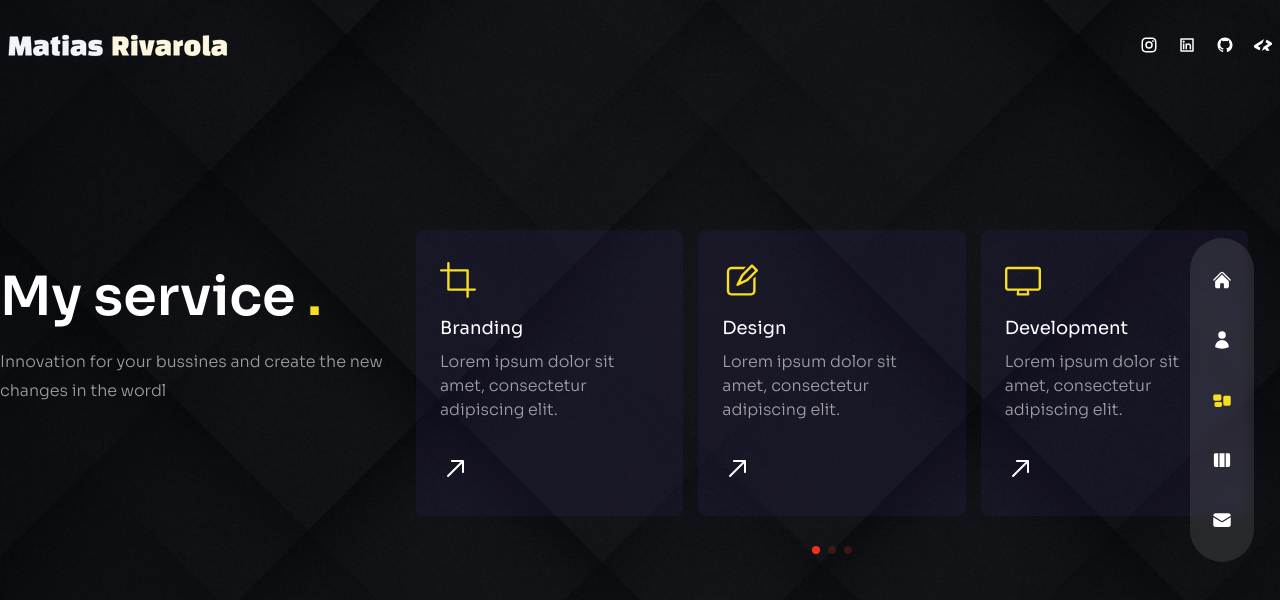
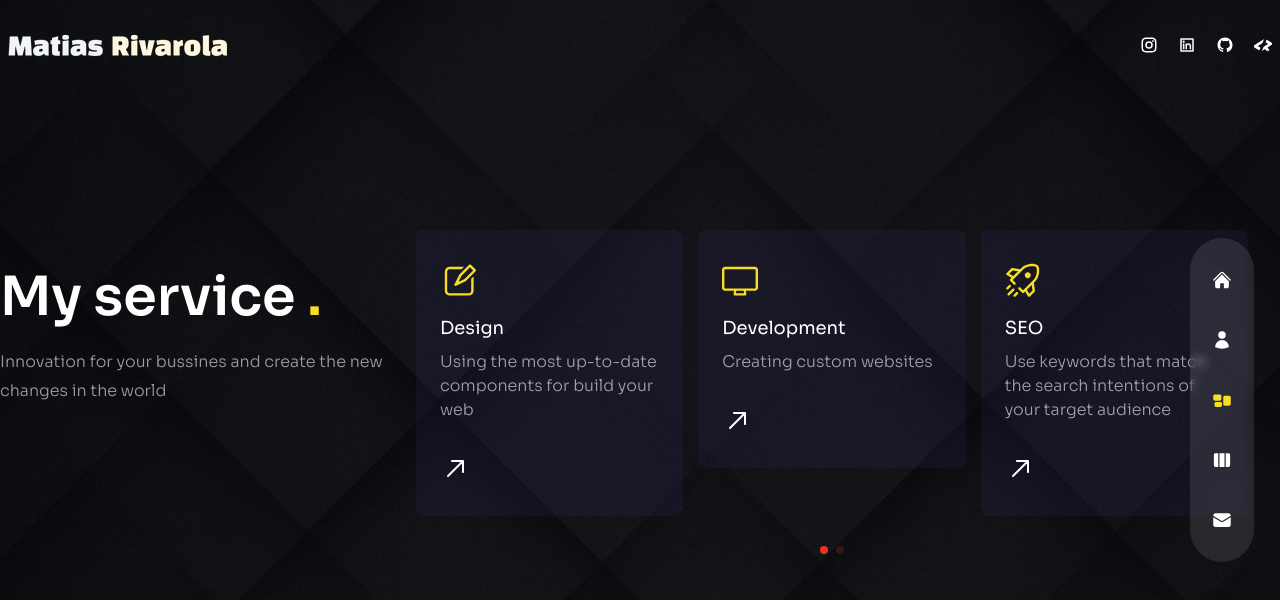
Before and after one commit to MatiRivarola/Portafolio, a Next.js app: page /pages/services in a window 1280 px wide. Shown: the top 600 px of the page. Built offline with nearby package versions, Linux system fonts and the light colour scheme.

Commit message:
[UPDATE] info

```diff
--- a/src/app/components/about-client.js
+++ b/src/app/components/about-client.js
@@ -158,7 +158,7 @@ export default function AboutClient() {
                   <CountUp start={0} end={14} duration={8} /> +
                 </div>
                 <div className="text-xs uppercase tracking-[1px] leading-[1.4] max-w-[100px]">
-                  Used Technology
+                  Technologys
                 </div>
               </div>
             </div>
--- a/src/app/components/serviceSlider.js
+++ b/src/app/components/serviceSlider.js
@@ -10,35 +10,33 @@ import {
   RxRocket,
   RxArrowTopRight,
 } from "react-icons/rx";
+import {
+  BsDatabase
+} from 'react-icons/bs'
 
 import {FreeMode , Pagination} from 'swiper/modules';
 
 // data
 const serviceData = [
   {
-    icon: <RxCrop />,
-    title: 'Branding',
-    description: 'Lorem ipsum dolor sit amet, consectetur adipiscing elit.',
-  },
-  {
     icon: <RxPencil2 />,
     title: 'Design',
-    description: 'Lorem ipsum dolor sit amet, consectetur adipiscing elit.',
+    description: 'Using the most up-to-date components for build your web',
   },
   {
     icon: <RxDesktop />,
     title: 'Development',
-    description: 'Lorem ipsum dolor sit amet, consectetur adipiscing elit.',
-  },
-  {
-    icon: <RxReader />,
-    title: 'Copywriting',
-    description: 'Lorem ipsum dolor sit amet, consectetur adipiscing elit.',
+    description: 'Creating custom websites',
   },
   {
     icon: <RxRocket />,
     title: 'SEO',
-    description: 'Lorem ipsum dolor sit amet, consectetur adipiscing elit.',
+    description: 'Use keywords that match the search intentions of your target audience',
+  },
+  {
+    icon: <BsDatabase />,
+    title: 'Database',
+    description: 'Creating your database',
   },
 ];
 
--- a/src/app/pages/services/page.jsx
+++ b/src/app/pages/services/page.jsx
@@ -25,7 +25,7 @@ export default function ServicePage(){
           exit='hidden'
           className="mb-4 max-w-[400px] mx-auto lg:mx-0">
             Innovation for your bussines and create the new changes
-            in the wordl
+            in the world
           </motion.p>
         </div>
         <motion.div
```
Also changed, not shown: src/app/icon.png (added).
